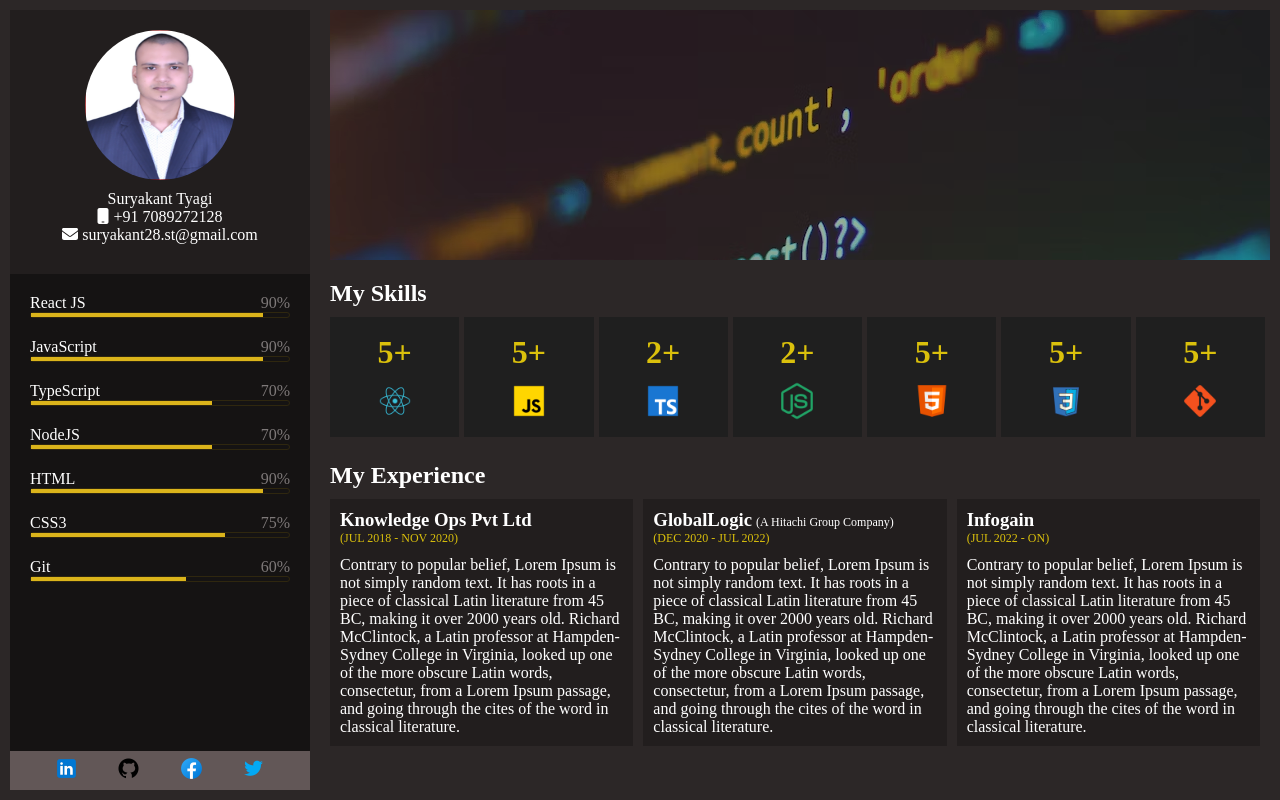
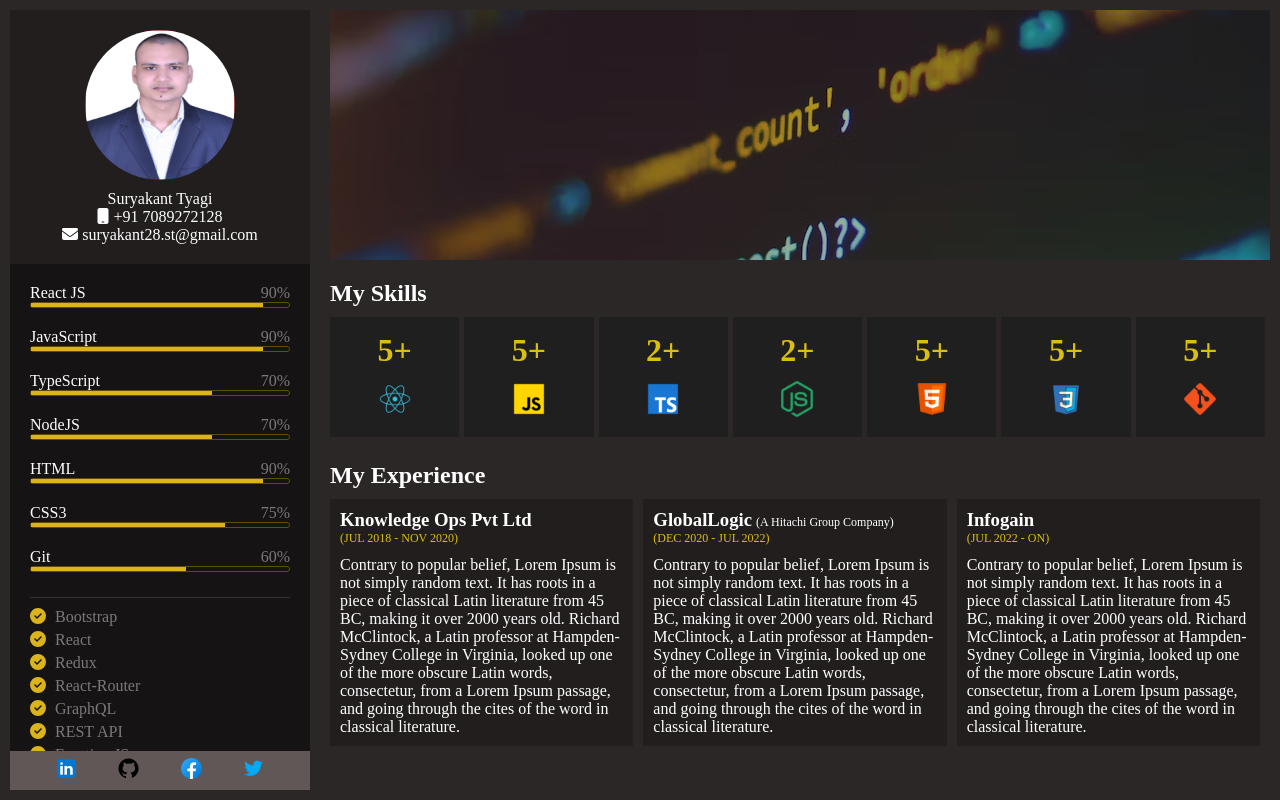
Before and after one commit to suryakanttyagi/profile-builder, a React (Create React App) app: page / in a window 1280 px wide. Built offline with nearby package versions, Linux system fonts and the light colour scheme.

Commit message:
code optimization

```diff
--- a/src/components/main/main.js
+++ b/src/components/main/main.js
@@ -1,6 +1,7 @@
 import "./main.scss";
 import SkillBadge from "../skill-badge/skillBadge";
 import Experience from "../experience/experience";
+import { skillList } from "../../constants/navConstants";
 
 function Main() {
   return (
@@ -13,13 +14,16 @@ function Main() {
           <div className="skill-main">
             <h2>My Skills</h2>
             <div className="skill-list d-flex justify-start flex-wrap">
-              <SkillBadge title="5+" subTitleImage="./react-400.png" />
-              <SkillBadge title="5+" subTitleImage="./javascript-400.png" />
-              <SkillBadge title="2+" subTitleImage="./typescript-400.png" />
-              <SkillBadge title="2+" subTitleImage="./nodejs-400.png" />
-              <SkillBadge title="5+" subTitleImage="./html5-400.png" />
-              <SkillBadge title="5+" subTitleImage="./css3-400.png" />
-              <SkillBadge title="5+" subTitleImage="./git-400.png" />
+              {skillList.map((item, index) => {
+                return (
+                  <SkillBadge
+                    key={`${index}_label`}
+                    title={item.title}
+                    subTitleImage={item.subTitleImage}
+                    label={item.label}
+                  />
+                );
+              })}
             </div>
           </div>
           <div className="experience-main">
--- a/src/components/nav/nav.js
+++ b/src/components/nav/nav.js
@@ -1,5 +1,9 @@
 import { FontAwesomeIcon } from "@fortawesome/react-fontawesome";
-import { faMobile, faEnvelope } from "@fortawesome/free-solid-svg-icons";
+import {
+  faMobile,
+  faEnvelope,
+  faCheckCircle,
+} from "@fortawesome/free-solid-svg-icons";
 import ProgressBar from "../progress-bar/progressBar";
 import "./nav.scss";
 import { progressList } from "../../constants/navConstants";
@@ -28,13 +32,65 @@ function Nav() {
                 </a>
               </p>
             </div>
-            <div className="h-line"></div>
           </div>
           <div className="card-body">
             <div className="progress-list">
               {progressList.map((item, index) => {
                 return <ProgressBar key={`${index}_progress`} {...item} />;
               })}
+            </div>
+            <div className="hr-line d-flex justify-center"></div>
+            <div className="other-skills">
+              <ul>
+                <li>
+                  <span>
+                    <FontAwesomeIcon icon={faCheckCircle} />
+                  </span>{" "}
+                  Bootstrap
+                </li>
+                <li>
+                  <span>
+                    <FontAwesomeIcon icon={faCheckCircle} />
+                  </span>{" "}
+                  React
+                </li>
+                <li>
+                  <span>
+                    <FontAwesomeIcon icon={faCheckCircle} />
+                  </span>{" "}
+                  Redux
+                </li>
+                <li>
+                  <span>
+                    <FontAwesomeIcon icon={faCheckCircle} />
+                  </span>{" "}
+                  React-Router
+                </li>
+                <li>
+                  <span>
+                    <FontAwesomeIcon icon={faCheckCircle} />
+                  </span>{" "}
+                  GraphQL
+                </li>
+                <li>
+                  <span>
+                    <FontAwesomeIcon icon={faCheckCircle} />
+                  </span>{" "}
+                  REST API
+                </li>
+                <li>
+                  <span>
+                    <FontAwesomeIcon icon={faCheckCircle} />
+                  </span>{" "}
+                  Emotion JS
+                </li>
+                <li>
+                  <span>
+                    <FontAwesomeIcon icon={faCheckCircle} />
+                  </span>{" "}
+                  Styled Components
+                </li>
+              </ul>
             </div>
           </div>
           <div className="card-footer">
--- a/src/components/nav/nav.scss
+++ b/src/components/nav/nav.scss
@@ -6,37 +6,37 @@
     height: 100%;
     width: 300px;
   }
+
+  & .hr-line {
+    margin-top: 25px;
+    &::after {
+      background-color: #333030;
+      content: "";
+      display: block;
+      height: 1px;
+      width: 100%;
+    }
+  }
+
   .card {
     display: flex;
     flex-direction: column;
-    // padding: 20px 0px;
     width: 100%;
     & .card-head {
       background-color: #8774741c;
       color: #FFF;
       padding: 20px;
+
       & .head-content a {
         text-decoration: none;
         color: inherit;
       }
+
       & .profile-image {
         border-radius: 50%;
         height: 150px;
         margin-bottom: 10px;
         width: 150px;
-      }
-      & .h-line {
-        padding: 0 20px;
-        margin-top: 10px;
-      }
-      & .h-line::after {
-        content: '';
-        display: block;
-        width: 100%;
-        justify-content: center;
-        border: 1px none yellow;
-        text-align: center;
-        align-self: center;
       }
     }
 
@@ -47,6 +47,22 @@
       & .progress-list {
         & .progressBar {
           margin-bottom: 20px;
+        }
+      }
+
+      & .other-skills {
+        color: #7e7979;
+        margin-top: 10px;
+
+        & ul {
+          list-style: none;
+          & li {
+            margin-bottom: 5px;
+            span {
+              color: #dbb41b;
+              margin-right: 5px;
+            }
+          }
         }
       }
     }
--- a/src/components/progress-bar/progressBar.scss
+++ b/src/components/progress-bar/progressBar.scss
@@ -11,7 +11,7 @@
     }
 
     & .container {
-        border: 1px solid #2f270f;
+        border: 1px solid #614c0c;
         border-radius: 5px;
         height: 6px;
         position: relative;
--- a/src/components/skill-badge/skillBadge.js
+++ b/src/components/skill-badge/skillBadge.js
@@ -1,15 +1,17 @@
-import './skillBadge.scss';
+import "./skillBadge.scss";
 
-function SkillBadge({title, subTitle, subTitleImage}) {
-    return (
-        <div className="skillBadge text-center">
-            <h1 className='number'>{title}</h1>
-            {
-                subTitleImage && <img src={subTitleImage}/>
-            }
-            <div className='topic'>{subTitle}</div>
+function SkillBadge({ title, subTitle, subTitleImage, label }) {
+  return (
+    <div className="skillBadge text-center">
+      <h1 className="number">{title}</h1>
+      {subTitleImage && (
+        <div title={label}>
+          <img src={subTitleImage} alt={label} />
         </div>
-    )
+      )}
+      <div className="topic">{subTitle}</div>
+    </div>
+  );
 }
 
 export default SkillBadge;
--- a/src/constants/navConstants.js
+++ b/src/constants/navConstants.js
@@ -28,3 +28,41 @@ export const progressList = [
     status: "60",
   },
 ];
+
+export const skillList = [
+  {
+    label: "React",
+    title: "5+",
+    subTitleImage: "./react-400.png",
+  },
+  {
+    label: "JavaScript",
+    title: "5+",
+    subTitleImage: "./javascript-400.png",
+  },
+  {
+    label: "TypeScript",
+    title: "2+",
+    subTitleImage: "./typescript-400.png",
+  },
+  {
+    label: "Node JS",
+    title: "2+",
+    subTitleImage: "./nodejs-400.png",
+  },
+  {
+    label: "HTML 5",
+    title: "5+",
+    subTitleImage: "./html5-400.png",
+  },
+  {
+    label: "CSS3",
+    title: "5+",
+    subTitleImage: "./css3-400.png",
+  },
+  {
+    label: "GIT",
+    title: "5+",
+    subTitleImage: "./git-400.png",
+  },
+];
```
